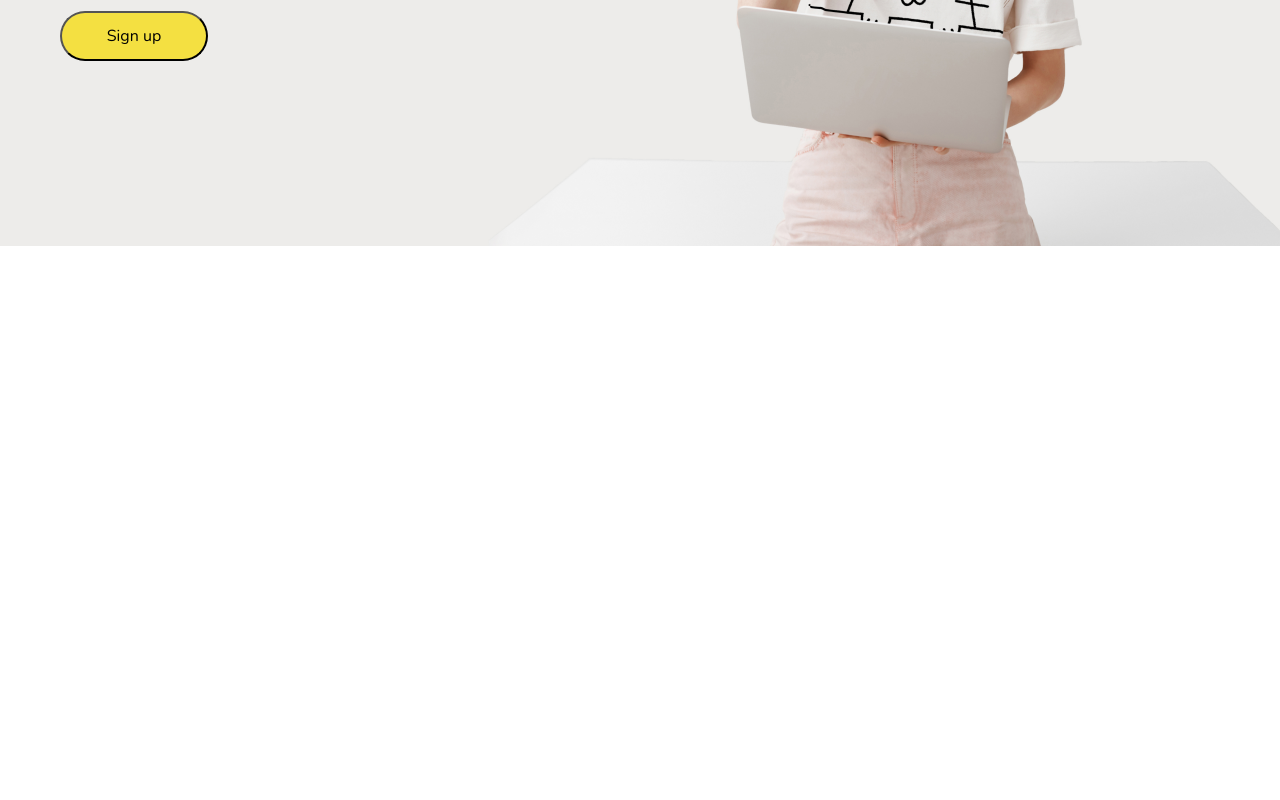
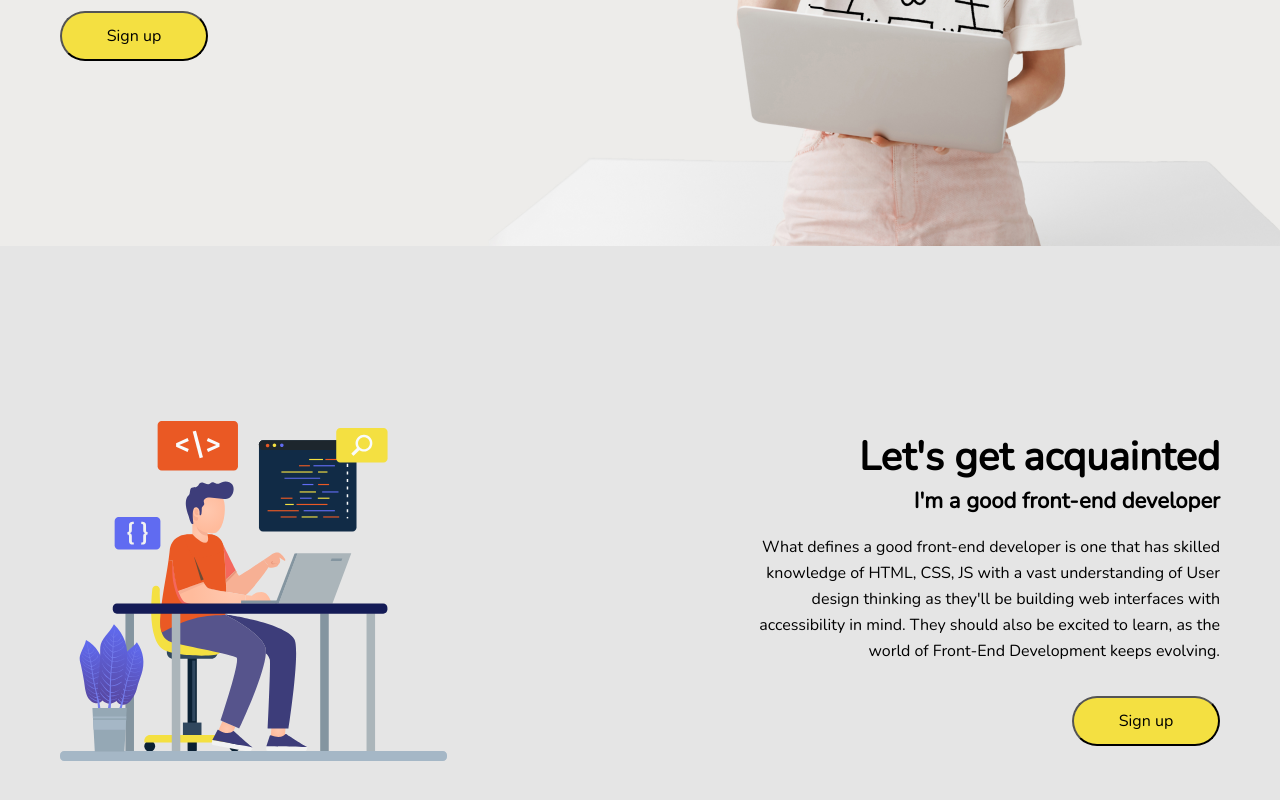
Before and after one commit to Erl777/TT, a Vue app: page / in a window 1280 px wide. Shown: the part 464-1264 px from the top of the page. Before the commit the page ends 800 px from the top, so only its background shows below. Built offline with nearby package versions, Linux system fonts and the light colour scheme.

Commit message:
acquaintance

```diff
--- a/src/assets/css/styles.scss
+++ b/src/assets/css/styles.scss
@@ -10,6 +10,7 @@
 
 body {
   margin: 0;
+  background-color: #E5E5E5;
 }
 
 h1 {
--- a/src/views/Home.vue
+++ b/src/views/Home.vue
@@ -1,7 +1,7 @@
 <template>
   <main>
     <section class="container introduction">
-      <h1 class="main-title"> Test assignment for front-end developers </h1>
+      <h1 class="introduction__title"> Test assignment for front-end developers </h1>
       <p class="introduction__description">
         Front-end developers make sure the user sees and interacts with all
         the necessary elements to ensure conversion. Therefore, responsive design,
@@ -9,6 +9,24 @@
         to look for when assessing your front-end developers.
       </p>
       <button class="yellow-btn">Sign up</button>
+    </section>
+    <section class="container acquaintance">
+      <img src="/img/Image-387x340.svg" alt="">
+      <div class="acquaintance__content">
+        <h1 class="acquaintance__title">
+          Let's get acquainted
+        </h1>
+        <h2 class="acquaintance__subtitle">
+          I'm a good front-end developer
+        </h2>
+        <p class="acquaintance__description">
+          What defines a good front-end developer is one that has skilled knowledge of HTML,
+          CSS, JS with a vast understanding of User design thinking as they'll be building
+          web interfaces with accessibility in mind. They should also be excited to learn,
+          as the world of Front-End Development keeps evolving.
+        </p>
+        <button class="yellow-btn">Sign up</button>
+      </div>
     </section>
   </main>
 </template>
@@ -27,6 +45,9 @@ export default {
     max-width: 1400px;
     margin: 0 auto;
   }
+  .container {
+    padding: 0 60px;
+  }
   .introduction {
     height: 650px;
     display: flex;
@@ -36,16 +57,18 @@ export default {
     background-image: url("/img/Banner_photo.jpg");
     background-size: cover;
     background-position: center;
+    margin-bottom: 175px;
+    &__title {
+      width: 100%;
+      max-width: 670px;
+      margin: 0 0 20px 0;
+    }
     &__description {
       max-width: 527px;
       margin: 0 0 25px 0;
     }
   }
-  .main-title {
-    width: 100%;
-    max-width: 670px;
-    margin: 0 0 20px 0;
-  }
+
   .yellow-btn {
     width: 148px;
     height: 50px;
@@ -55,4 +78,26 @@ export default {
     font-size: 16px;
     font-weight: 400;
   }
+  .acquaintance {
+    display: flex;
+    justify-content: space-between;
+    text-align: right;
+    margin-bottom: 175px;
+    &__content {
+      display: flex;
+      flex-direction: column;
+      align-items: flex-end;
+      padding-top: 16px;
+    }
+    &__title {
+      margin: 0 0 10px 0;
+    }
+    &__subtitle {
+      margin: 0 0 19px 0;
+    }
+    &__description {
+      max-width: 477px;
+      margin: 0 0 32px 0;
+    }
+  }
 </style>
```
